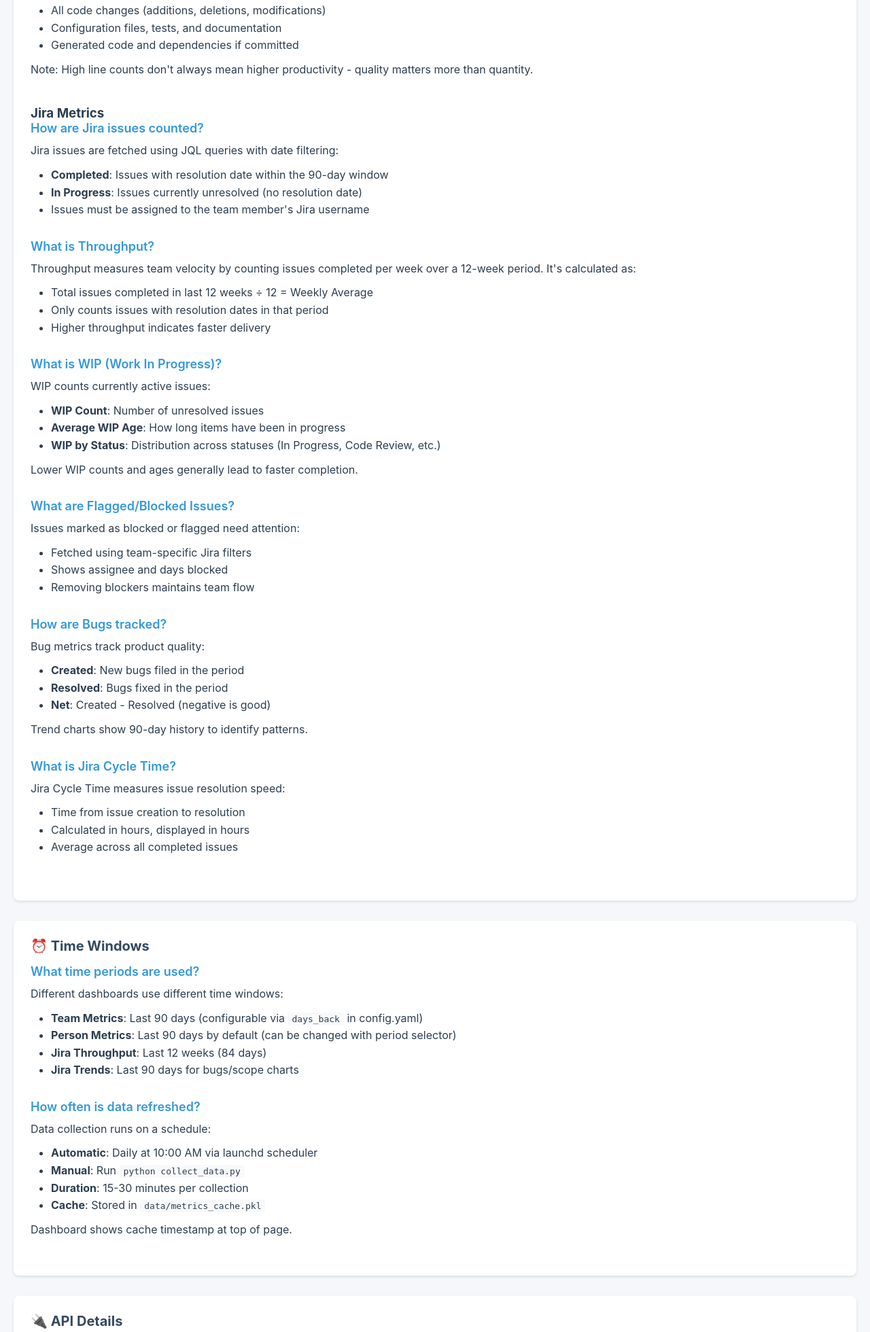
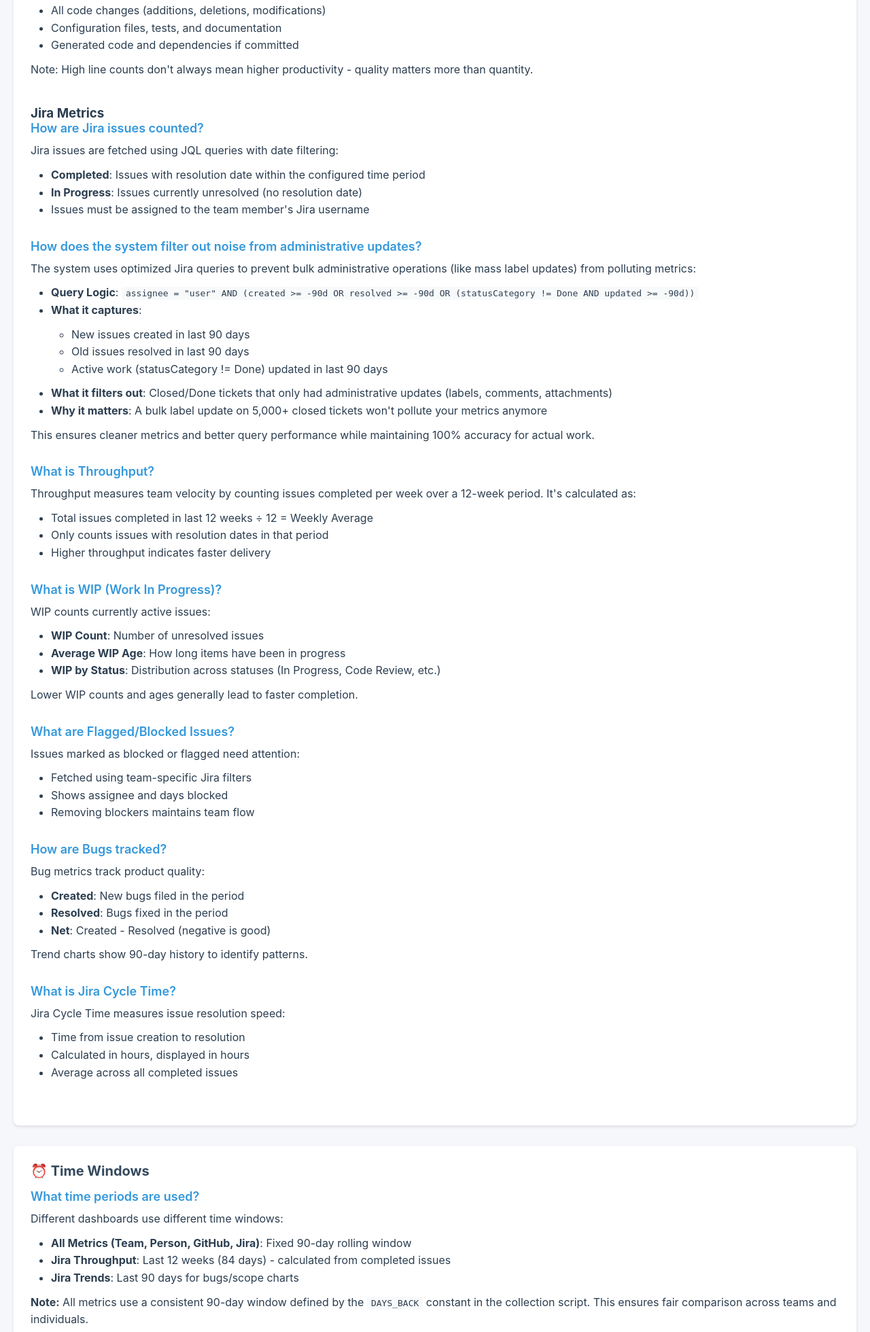
Before and after one commit to maroszoli-goto/engineering-metrics-dashboard, a Flask app: page /documentation in a window 1280 px wide. Shown: the part 1023-2983 px from the top of the page at 68% size. Run offline with Flask 3, Linux system fonts and the light colour scheme; some libraries are stand-ins or nearby versions.

Commit message:
Add Jira query optimization explanation to Documentation page
Added FAQ item explaining how the system filters out noise from
administrative updates (mass label changes, bulk operations) using
statusCategory filtering in Jira queries.

Documents:
- Query logic with statusCategory != Done filter
- What is captured (new, resolved, active work)
- What is filtered out (closed tickets with only admin updates)
- Why it matters (prevents noise from bulk operations)

Co-Authored-By: Claude <noreply@anthropic.com>

```diff
--- a/src/dashboard/templates/documentation.html
+++ b/src/dashboard/templates/documentation.html
@@ -4,6 +4,10 @@
 {% block page_title %}Documentation{% endblock %}
 
 {% block header_title %}📚 Documentation & FAQ{% endblock %}
+
+{% block breadcrumb_items %}
+<a href="/documentation">Documentation</a>
+{% endblock %}
 
 {% block extra_css %}
 <style>
@@ -115,10 +119,30 @@
             <div class="faq-answer">
                 Jira issues are fetched using JQL queries with date filtering:
                 <ul>
-                    <li><strong>Completed</strong>: Issues with resolution date within the 90-day window</li>
+                    <li><strong>Completed</strong>: Issues with resolution date within the configured time period</li>
                     <li><strong>In Progress</strong>: Issues currently unresolved (no resolution date)</li>
                     <li>Issues must be assigned to the team member's Jira username</li>
                 </ul>
+            </div>
+        </div>
+
+        <div class="faq-item">
+            <div class="faq-question">How does the system filter out noise from administrative updates?</div>
+            <div class="faq-answer">
+                The system uses optimized Jira queries to prevent bulk administrative operations (like mass label updates) from polluting metrics:
+                <ul>
+                    <li><strong>Query Logic</strong>: <code>assignee = "user" AND (created >= -90d OR resolved >= -90d OR (statusCategory != Done AND updated >= -90d))</code></li>
+                    <li><strong>What it captures</strong>:
+                        <ul>
+                            <li>New issues created in last 90 days</li>
+                            <li>Old issues resolved in last 90 days</li>
+                            <li>Active work (statusCategory != Done) updated in last 90 days</li>
+                        </ul>
+                    </li>
+                    <li><strong>What it filters out</strong>: Closed/Done tickets that only had administrative updates (labels, comments, attachments)</li>
+                    <li><strong>Why it matters</strong>: A bulk label update on 5,000+ closed tickets won't pollute your metrics anymore</li>
+                </ul>
+                This ensures cleaner metrics and better query performance while maintaining 100% accuracy for actual work.
             </div>
         </div>
 
@@ -195,11 +219,14 @@
         <div class="faq-answer">
             Different dashboards use different time windows:
             <ul>
-                <li><strong>Team Metrics</strong>: Last 90 days (configurable via <code>days_back</code> in config.yaml)</li>
-                <li><strong>Person Metrics</strong>: Last 90 days by default (can be changed with period selector)</li>
-                <li><strong>Jira Throughput</strong>: Last 12 weeks (84 days)</li>
+                <li><strong>All Metrics (Team, Person, GitHub, Jira)</strong>: Fixed 90-day rolling window</li>
+                <li><strong>Jira Throughput</strong>: Last 12 weeks (84 days) - calculated from completed issues</li>
                 <li><strong>Jira Trends</strong>: Last 90 days for bugs/scope charts</li>
             </ul>
+            <p style="margin-top: 10px;">
+                <strong>Note:</strong> All metrics use a consistent 90-day window defined by the <code>DAYS_BACK</code> constant in the collection script.
+                This ensures fair comparison across teams and individuals.
+            </p>
         </div>
     </div>
 
@@ -295,13 +322,17 @@
     <div class="faq-item">
         <div class="faq-question">Can I change the time window?</div>
         <div class="faq-answer">
-            Yes, for team metrics:
+            To change the collection time window:
             <ul>
-                <li>Edit <code>days_back</code> in <code>config/config.yaml</code></li>
-                <li>Or use <code>--period</code> flag: <code>python collect_data.py --period 30d</code></li>
-                <li>Or use <code>--start-date</code> and <code>--end-date</code> flags</li>
+                <li>Edit the <code>DAYS_BACK</code> constant in <code>collect_data.py</code> (line 19)</li>
+                <li>Default is 90 days - change to any value (e.g., 30, 60, 180)</li>
+                <li>Re-run data collection: <code>python collect_data.py</code></li>
+                <li>Restart the dashboard to load new data</li>
             </ul>
-            Person metrics are fixed at 90 days (can be changed via period selector on person page).
+            <p style="margin-top: 10px;">
+                <strong>Note:</strong> All metrics (team, person, Jira) will use the same time window.
+                There is no per-dashboard or per-person time window selection in the UI.
+            </p>
         </div>
     </div>
 
@@ -388,5 +419,21 @@
             <strong>Tip:</strong> Positive net difference (blue trending up) indicates backlog growth; negative indicates backlog reduction.
         </div>
     </div>
+
+    <div class="faq-item">
+        <div class="faq-question">👥 How do I compare team members?</div>
+        <div class="faq-answer">
+            View side-by-side comparison of all team members:
+            <ul>
+                <li>Navigate to a team dashboard (click on team card from homepage)</li>
+                <li>Open the hamburger menu (☰ icon in the breadcrumbs bar)</li>
+                <li>Click "👥 Compare Members"</li>
+                <li>See leaderboard with top performers (🥇🥈🥉 badges)</li>
+                <li>View detailed metrics table with best values highlighted in green</li>
+                <li>Compare PRs, reviews, commits, Jira metrics, and more</li>
+            </ul>
+            Performance scores are calculated using weighted averages of normalized metrics.
+        </div>
+    </div>
 </div>
 {% endblock %}
```
